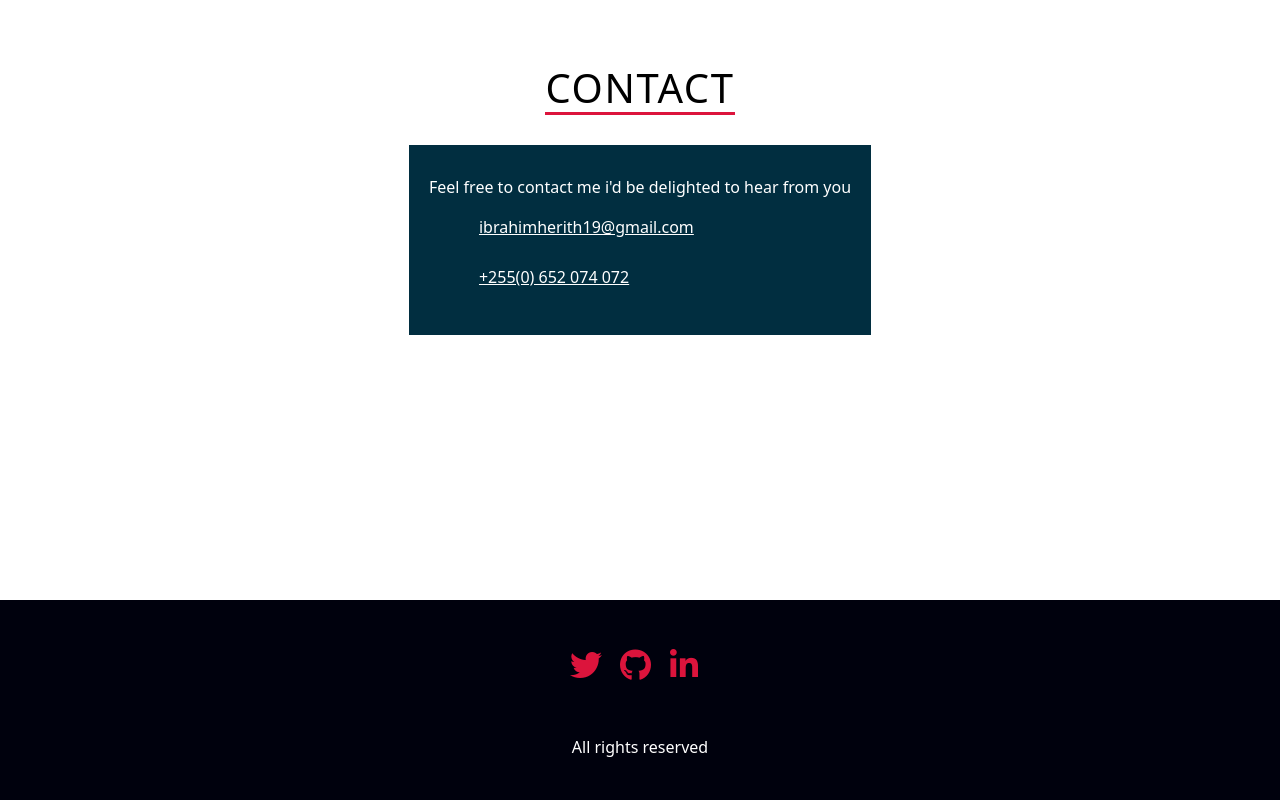
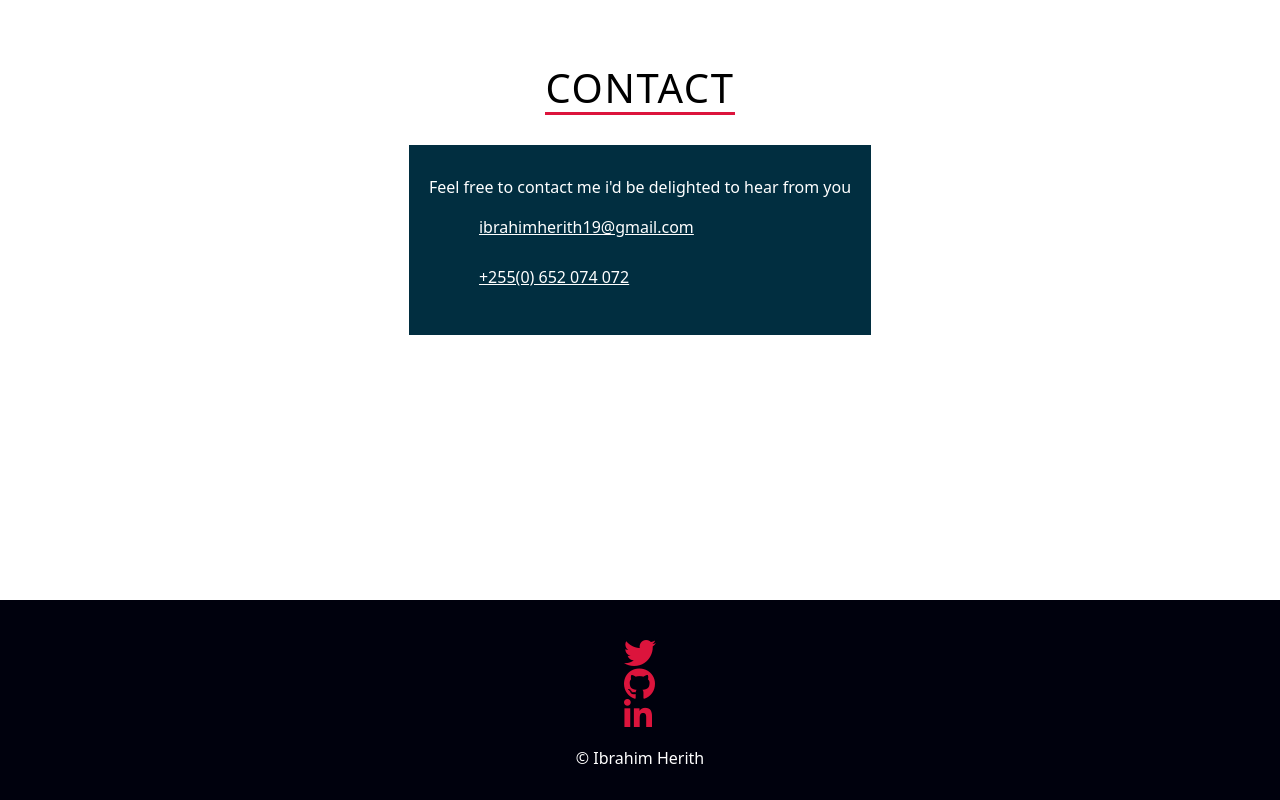
Before and after one commit to ibrahimherith/portfolio, a plain HTML site: page index.html in a window 1280 px wide. Shown: the part 3340-4140 px from the top of the page. Drawn offline with nearby package versions, Linux system fonts and the light colour scheme; a web font is replaced by a local one.

Commit message:
Update index.html

```diff
--- a/index.html
+++ b/index.html
@@ -156,12 +156,12 @@
     <!-- Footer Section -->
     <footer id="footer">
         <div class="footer container">
-            <div class="social-icon">
-                <a class="social-item" href="https://github.com/ibrahimherith"><span><i class="fa-brands fa-twitter fa-2xl"></i></span></a>
-                <a class="social-item" href="https://github.com/ibrahimherith"><span><i class="fa-brands fa-github fa-2xl"></i></span></a>
-                <a class="social-item" href="https://github.com/ibrahimherith"><span><i class="fa-brands fa-linkedin-in fa-2xl"></i></span></a>
+            <div class="social-icons">
+                <a class="social-icon" href="https://github.com/ibrahimherith"><span><i class="fa-brands fa-twitter fa-2xl"></i></span></a>
+                <a class="social-icon" href="https://github.com/ibrahimherith"><span><i class="fa-brands fa-github fa-2xl"></i></span></a>
+                <a class="social-icon" href="https://github.com/ibrahimherith"><span><i class="fa-brands fa-linkedin-in fa-2xl"></i></span></a>
             </div>
-            <p>All rights reserved</p>
+            <p>&copy; Ibrahim Herith</p>
         </div>
     </footer>
 </body>
```
